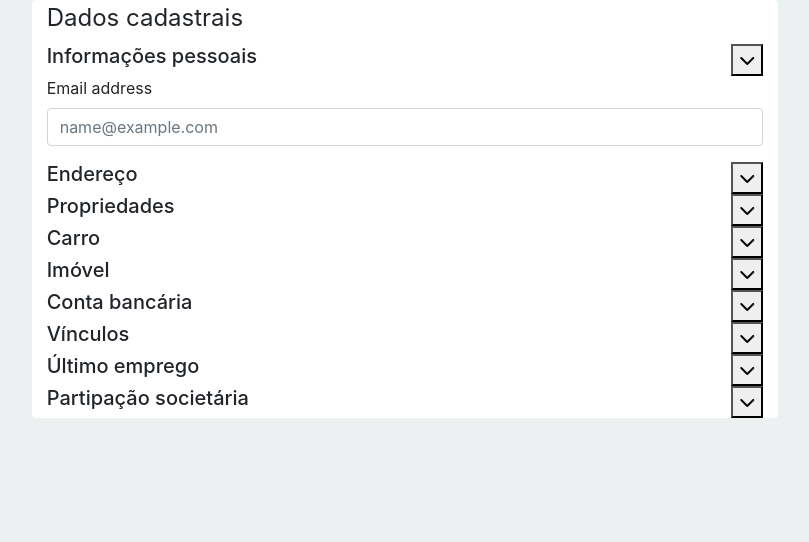
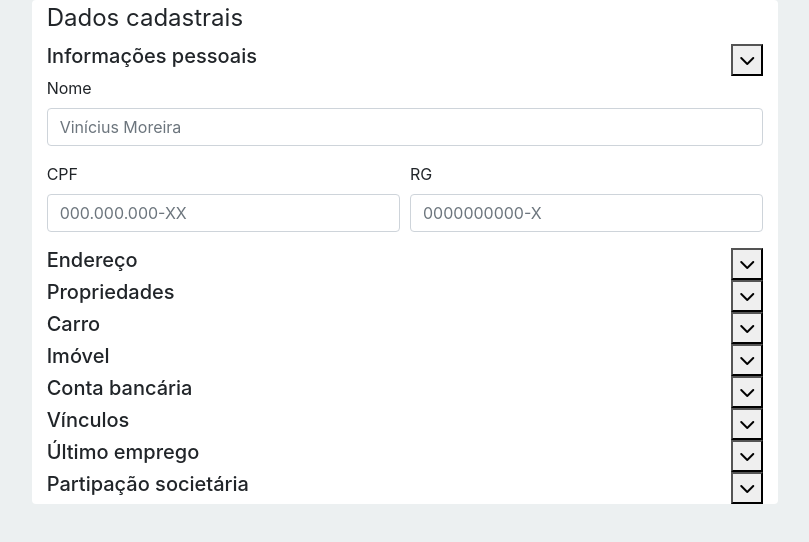
Before and after one commit to vinicius7m/FormularioBootstrap, a plain HTML site: page index.html in a window 1280 px wide. Shown: the whole page, without its empty margins (235-1044 px from the left). Drawn offline with nearby package versions, Linux system fonts and the light colour scheme.

Commit message:
Colocando os inputs iniciais no HTML

```diff
--- a/index.html
+++ b/index.html
@@ -23,14 +23,50 @@
             <button type="button"><i class="fa-solid fa-chevron-down"></i></button>
           </div>
           <section>
+            <!--
+              ▪ Nome
+              ▪ CPF
+              ▪ Identidade
+              ▪ Sexo
+              ▪ Data de Nascimento
+              ▪ Nome do Pai
+              ▪ Nome da Mãe
+              ▪ Estado civil
+              ▪ Naturalidade
+              ▪ Nacionalidade
+              ▪ Telefone Residencial
+              ▪ Telefone Celular
+            -->
             <div class="form-group">
-              <label for="exampleFormControlInput1">Email address</label>
+              <label for="name">Nome</label>
               <input
-                type="email"
+                type="text"
                 class="form-control"
-                id="exampleFormControlInput1"
-                placeholder="name@example.com"
+                id="name"
+                placeholder="Vinícius Moreira"
               >
+            </div>
+            <div class="form-row">
+              <div class="col-md-6 mb-3">
+                <label for="cpf">CPF</label>
+                <input
+                  type="text"
+                  class="form-control"
+                  id="cpf"
+                  maxlength="11"
+                  placeholder="000.000.000-XX"
+                >
+              </div>
+              <div class="col-md-6 mb-3">
+                <label for="rg">RG</label>
+                <input
+                  type="text"
+                  class="form-control"
+                  id="rg"
+                  maxlength="11"
+                  placeholder="0000000000-X"
+                >
+              </div>
             </div>
           </section>
         </article>
```
